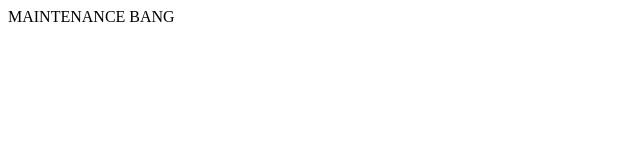
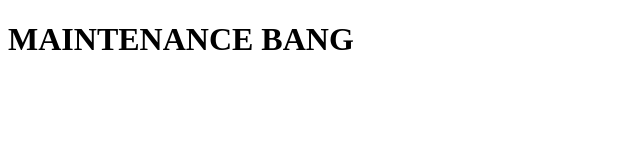
Before and after one commit to lisadw10/lisadw10.github.io, a plain HTML site: page index.html in a window 1280 px wide. Shown: the whole page, without its empty margins (0-640 px from the left). Drawn offline with Linux system fonts and the light colour scheme.

Commit message:
Update index.html

```diff
--- a/index.html
+++ b/index.html
@@ -6,6 +6,6 @@
     <title>pertemuan 2</title>
 </head>
 <body>
-   MAINTENANCE BANG
+    <h1> MAINTENANCE BANG </h1>
 </body>
 </html>
```
